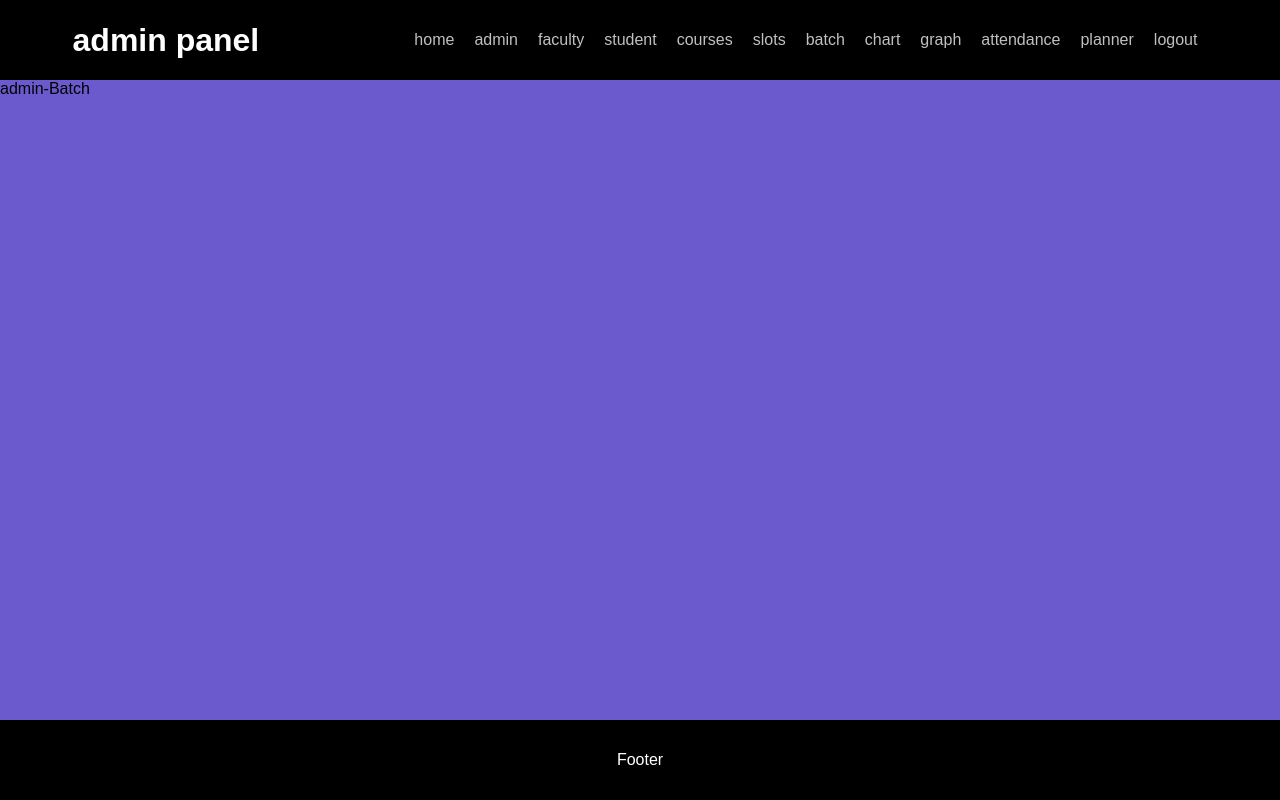
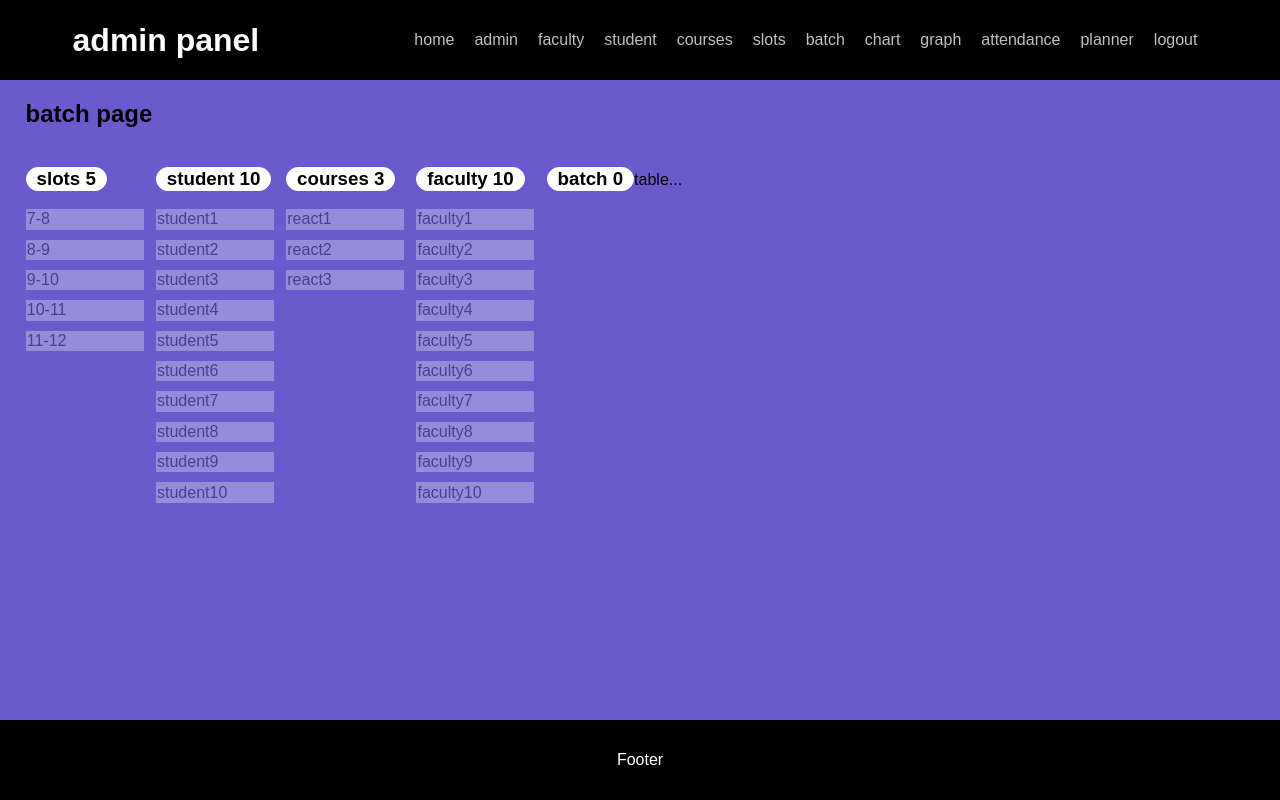
Before and after one commit to radhe212221/lms, a React (Create React App) app: page /admin/Batch in a window 1280 px wide. Built offline with nearby package versions, Linux system fonts and the light colour scheme.

Commit message:
added batch css and data map

```diff
--- a/src/admin/Batch.js
+++ b/src/admin/Batch.js
@@ -1,7 +1,60 @@
-import React from 'react'
+import React, { useState } from 'react'
+import { useSelector } from 'react-redux'
 
 export default function Batch() {
+  const state = useSelector(s => s)
+  const { student, faculty, courses, slots, batch, role } = state
+
+  const [ob, setob] = useState({
+    id: batch?.length + 1,
+    sid: "",
+    fid: "",
+    cid: "",
+    slot_id: "",
+    createdAt: Date.now(),
+    p: false,
+    reason: "",
+    approved_by: "",
+    remarks: "",
+    created_by: role
+  })
+
+  // id,sid,fid,cid,slot_id,createdAt,p,reason,approved_by,remarks,created_by
   return (
-    <div>admin-Batch</div>
+    <div className='wrapper'>
+      <h2>batch page</h2>
+      <div className='batch'>
+        <div className='item1'>
+          <h3>slots {slots?.length}</h3>
+          <div className='o-scroll'>
+            {slots?.map(x => <div key={x.name}>{x.name}</div>)}
+          </div>
+        </div>
+
+        <div className='item1'>
+          <h3>student {student?.length}</h3>
+          <div className='o-scroll'>
+            {student?.map(x => <div key={x.name}>{x.name}</div>)}
+          </div>
+        </div>
+        <div className='item1'>
+          <h3>courses {courses?.length}</h3>
+          <div className='o-scroll'>
+            {courses?.map(x => <div key={x.name}>{x.name}</div>)}
+          </div>
+        </div>
+        <div className='item1'>
+          <h3>faculty {faculty?.length}</h3>
+          <div className='o-scroll'>
+            {faculty?.map(x => <div key={x.name}>{x.name}</div>)}
+          </div>
+        </div>
+        <div className='item2'>
+          <h3>batch {batch?.length}</h3>
+          table...
+        </div>
+
+      </div>
+    </div>
   )
 }
--- a/src/style.css
+++ b/src/style.css
@@ -158,3 +158,43 @@ thead{
 }
 
 /* cal ends */
+
+/* batch starts */
+.batch
+{
+    display: flex;
+}
+.batch .item1 h3,
+.batch .item2 h3
+{
+    border:1px solid white;
+    display: inline-flex;
+    padding: 0 10px;
+    background-color: white;
+    color:black;
+    border-radius: 20px;
+}
+.batch .item1
+{
+    width: 10%;
+    margin-right: 1%;
+}
+.batch .item2
+{
+    width: 60%;
+}
+.batch .item1 .o-scroll
+{
+    max-height:70vh;
+    overflow: auto;
+}
+.batch .item1 .o-scroll div
+{
+    opacity: 0.3;
+    background-color: white;
+    padding: 1%;
+    margin-bottom:10px;
+    cursor: move;
+}
+
+/* batch ends */
```
